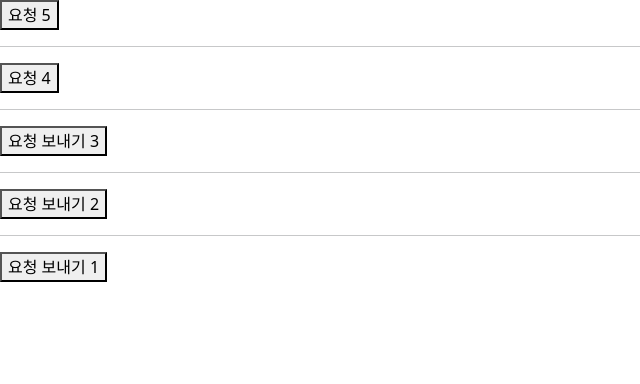
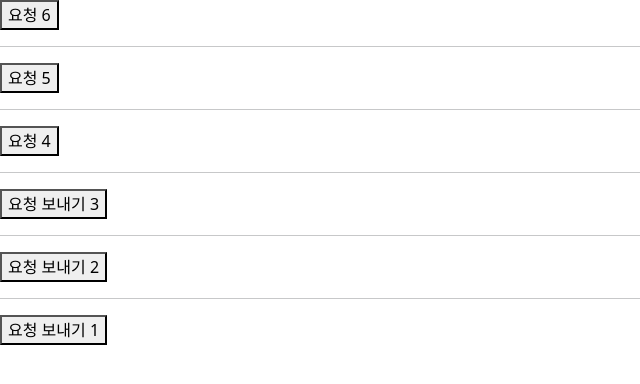
Before and after one commit to sebaek/react-20250630, a React (Vite) app: page / in a window 1280 px wide. Shown: the top 384 px of the page, without its empty margins (0-640 px from the left). Built offline with nearby package versions, Linux system fonts and the light colour scheme.

Commit message:
get 요청

```diff
--- a/src/App53.jsx
+++ b/src/App53.jsx
@@ -37,8 +37,21 @@ function App53(props) {
     });
   }
 
+  function handleButton6Click() {
+    // axios.request({
+    //   method: "get",
+    //   url: "/api/main28/sub6",
+    // });
+    axios.get("/api/main28/sub6");
+  }
+
   return (
     <div>
+      {/*연습 : axios.get 메소드 활용해서 7버튼 클릭시 get /api/main28/sub7 요청 보내기*/}
+      {/* server에서 get /api/main28/sub7 요청 받기 */}
+
+      <button onClick={handleButton6Click}>요청 6</button>
+      <hr />
       {/* 연습 : 버튼 5 클릭하면 post /api/main28/sub4 으로 요청*/}
       {/* 서버에서 post /api/main28/sub4 의 요청 받는 method 만들기*/}
 
```
